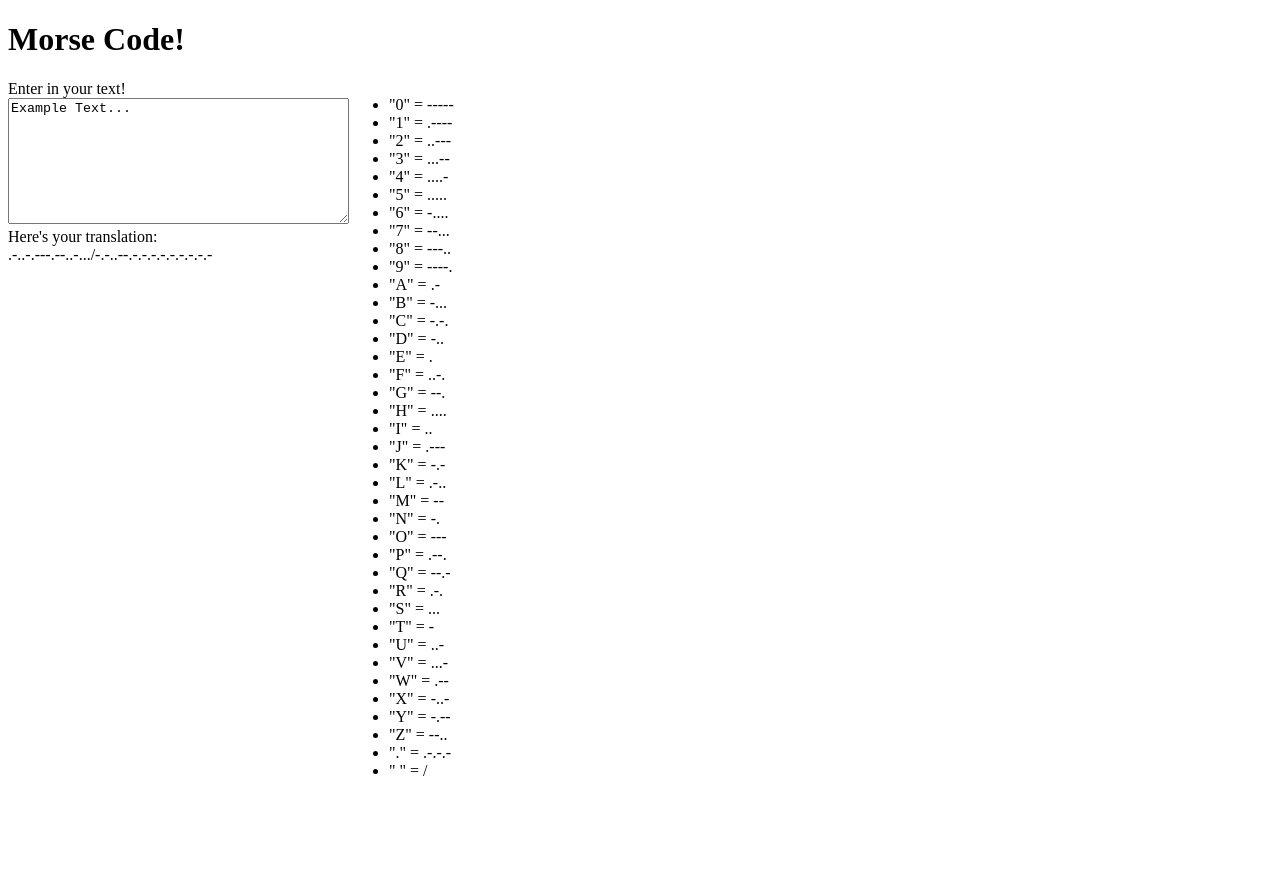
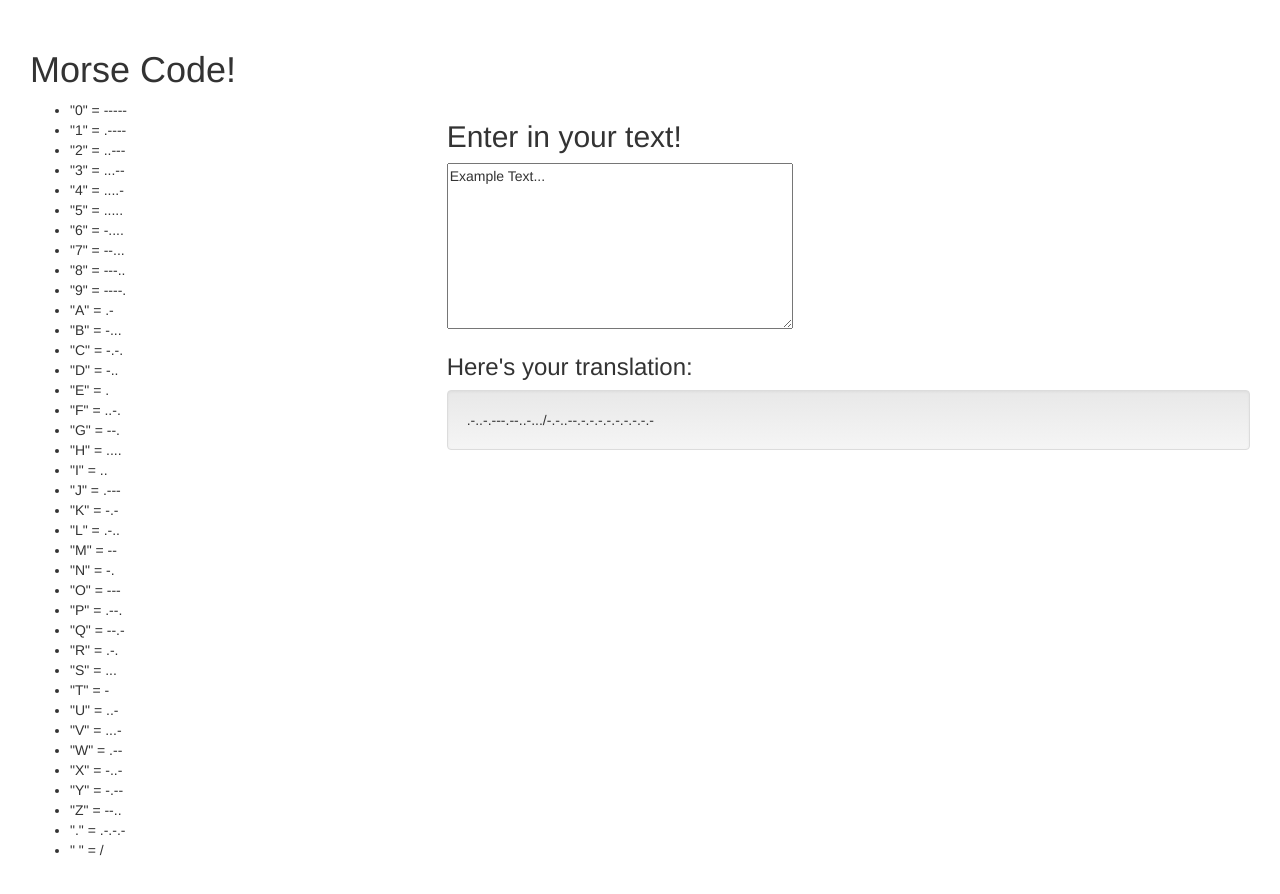
Before and after one commit to Light---/MorseCode, a plain HTML site: page index.html in a window 1280 px wide. Before the commit the page ends 800 px from the top, so only its background shows below. Drawn offline with nearby package versions, Linux system fonts and the light colour scheme.

Commit message:
inital bootstrap add

```diff
--- a/index.html
+++ b/index.html
@@ -3,28 +3,41 @@
 <head>
     <meta charset="UTF-8">
     <title>Morse Code!</title>
+
 <style>
-  .left, .right {
-    float: left;
-  }
+    body {
+        padding: 30px;
+    }
 </style>
+
+    <!-- Latest compiled and minified CSS -->
+    <link rel="stylesheet" href="https://maxcdn.bootstrapcdn.com/bootstrap/3.3.5/css/bootstrap.min.css">
+    <!-- Optional theme -->
+    <link rel="stylesheet" href="https://maxcdn.bootstrapcdn.com/bootstrap/3.3.5/css/bootstrap-theme.min.css">
+    <!-- Latest compiled and minified JavaScript -->
+    <script src="https://maxcdn.bootstrapcdn.com/bootstrap/3.3.5/js/bootstrap.min.js"></script>
 </head>
 
 <body>
 <h1>Morse Code!</h1>
-<div class="left">
 
-  <div>Enter in your text!</div>
 
-  <div><textarea id="inputTextBox" name="name" rows="8" cols="40">Example Text...</textarea></div>
+<div class="row">
+    <div class="col-md-4">
+        <ul id="morseCodeMap"></ul>
+    </div>
 
-  <div>Here's your translation:</div>
-  <div id="resultDiv"></div>
-</div>
+    <div class="col-md-8">
 
-<div class="right">
-  <ul id="morseCodeMap">
-  </ul>
+        <h2>Enter in your text!</h2>
+
+        <div><textarea id="inputTextBox" name="name" rows="8" cols="40">Example Text...</textarea></div>
+
+        <h3>Here's your translation:</h3>
+        <div class="well">
+            <div id="resultDiv"></div>
+        </div>
+    </div>
 </div>
 
 
```
